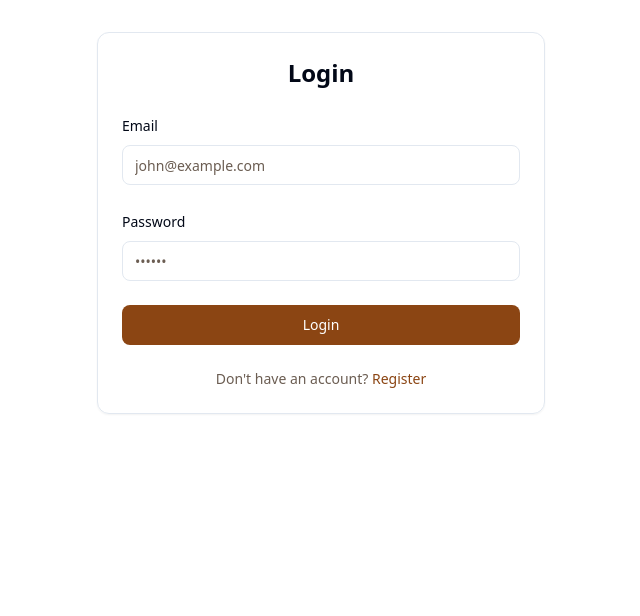
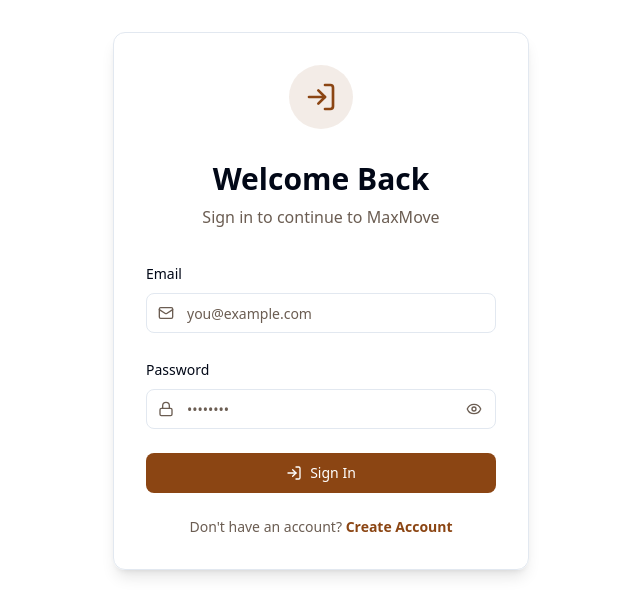
Before and after one commit to maxvaljan/maxmove-delivery-webapp, a React (Vite) app: page /login in a window 1280 px wide. Shown: the top 616 px of the page, without its empty margins (319-959 px from the left). Built offline with nearby package versions, Linux system fonts and the light colour scheme.

Commit message:
Add code changes based on prompt
Implemented various code changes as per the provided prompt.
[skip gpt_engineer]

```diff
--- a/src/components/auth/LoginForm.tsx
+++ b/src/components/auth/LoginForm.tsx
@@ -10,6 +10,7 @@ import { useNavigate } from "react-router-dom";
 import { motion } from "framer-motion";
 import { supabase } from "@/integrations/supabase/client";
 import { useState } from "react";
+import { LogIn, Mail, Lock, Eye, EyeOff } from "lucide-react";
 
 const loginFormSchema = z.object({
   email: z.string().email("Invalid email address"),
@@ -19,6 +20,7 @@ const loginFormSchema = z.object({
 const LoginForm = () => {
   const navigate = useNavigate();
   const [isLoading, setIsLoading] = useState(false);
+  const [showPassword, setShowPassword] = useState(false);
 
   const form = useForm<z.infer<typeof loginFormSchema>>({
     resolver: zodResolver(loginFormSchema),
@@ -31,19 +33,24 @@ const LoginForm = () => {
   const onSubmit = async (values: z.infer<typeof loginFormSchema>) => {
     try {
       setIsLoading(true);
+      console.log("Attempting login with:", values.email);
+
       const { error } = await supabase.auth.signInWithPassword({
         email: values.email,
         password: values.password,
       });
 
       if (error) {
+        console.error("Login error:", error);
         toast.error(error.message);
         return;
       }
 
-      toast.success("Successfully logged in!");
+      console.log("Login successful");
+      toast.success("Welcome back!");
       navigate("/delivery");
     } catch (error) {
+      console.error("Login error:", error);
       toast.error("An error occurred during login");
     } finally {
       setIsLoading(false);
@@ -54,10 +61,20 @@ const LoginForm = () => {
     <motion.div
       initial={{ opacity: 0, y: 20 }}
       animate={{ opacity: 1, y: 0 }}
-      className="mt-8"
+      className="w-full max-w-md mx-auto mt-8 px-4"
     >
-      <Card className="p-6 max-w-md mx-auto">
-        <h2 className="text-2xl font-semibold mb-6 text-center">Login</h2>
+      <Card className="p-8 shadow-lg">
+        <div className="flex items-center justify-center mb-8">
+          <div className="bg-primary/10 rounded-full p-4">
+            <LogIn className="w-8 h-8 text-primary" />
+          </div>
+        </div>
+
+        <h2 className="text-3xl font-bold text-center mb-2">Welcome Back</h2>
+        <p className="text-muted-foreground text-center mb-8">
+          Sign in to continue to MaxMove
+        </p>
+
         <Form {...form}>
           <form onSubmit={form.handleSubmit(onSubmit)} className="space-y-6">
             <FormField
@@ -67,7 +84,15 @@ const LoginForm = () => {
                 <FormItem>
                   <FormLabel>Email</FormLabel>
                   <FormControl>
-                    <Input type="email" placeholder="john@example.com" {...field} />
+                    <div className="relative">
+                      <Mail className="absolute left-3 top-1/2 -translate-y-1/2 h-4 w-4 text-muted-foreground" />
+                      <Input
+                        type="email"
+                        placeholder="you@example.com"
+                        className="pl-10"
+                        {...field}
+                      />
+                    </div>
                   </FormControl>
                   <FormMessage />
                 </FormItem>
@@ -81,7 +106,28 @@ const LoginForm = () => {
                 <FormItem>
                   <FormLabel>Password</FormLabel>
                   <FormControl>
-                    <Input type="password" placeholder="••••••" {...field} />
+                    <div className="relative">
+                      <Lock className="absolute left-3 top-1/2 -translate-y-1/2 h-4 w-4 text-muted-foreground" />
+                      <Input
+                        type={showPassword ? "text" : "password"}
+                        placeholder="••••••••"
+                        className="pl-10"
+                        {...field}
+                      />
+                      <Button
+                        type="button"
+                        variant="ghost"
+                        size="icon"
+                        className="absolute right-2 top-1/2 -translate-y-1/2 h-7 w-7"
+                        onClick={() => setShowPassword(!showPassword)}
+                      >
+                        {showPassword ? (
+                          <EyeOff className="h-4 w-4 text-muted-foreground" />
+                        ) : (
+                          <Eye className="h-4 w-4 text-muted-foreground" />
+                        )}
+                      </Button>
+                    </div>
                   </FormControl>
                   <FormMessage />
                 </FormItem>
@@ -89,19 +135,35 @@ const LoginForm = () => {
             />
 
             <Button type="submit" className="w-full" disabled={isLoading}>
-              {isLoading ? "Logging in..." : "Login"}
+              {isLoading ? (
+                <motion.div
+                  initial={{ opacity: 0 }}
+                  animate={{ opacity: 1 }}
+                  className="flex items-center space-x-2"
+                >
+                  <span className="animate-spin rounded-full h-4 w-4 border-b-2 border-white"></span>
+                  <span>Signing in...</span>
+                </motion.div>
+              ) : (
+                <span className="flex items-center justify-center gap-2">
+                  <LogIn className="w-4 h-4" />
+                  Sign In
+                </span>
+              )}
             </Button>
 
-            <p className="text-center text-sm text-muted-foreground">
+            <div className="text-center space-y-2">
+              <p className="text-sm text-muted-foreground">
                 Don't have an account?{" "}
                 <Button
                   variant="link"
-                className="p-0 h-auto"
+                  className="p-0 h-auto font-semibold"
                   onClick={() => navigate("/register")}
                 >
-                Register
+                  Create Account
                 </Button>
               </p>
+            </div>
           </form>
         </Form>
       </Card>
```
Also changed, not shown: src/integrations/supabase/types.ts (+202 -0 lines). Lines whose indentation alone changed are shown as unchanged.
